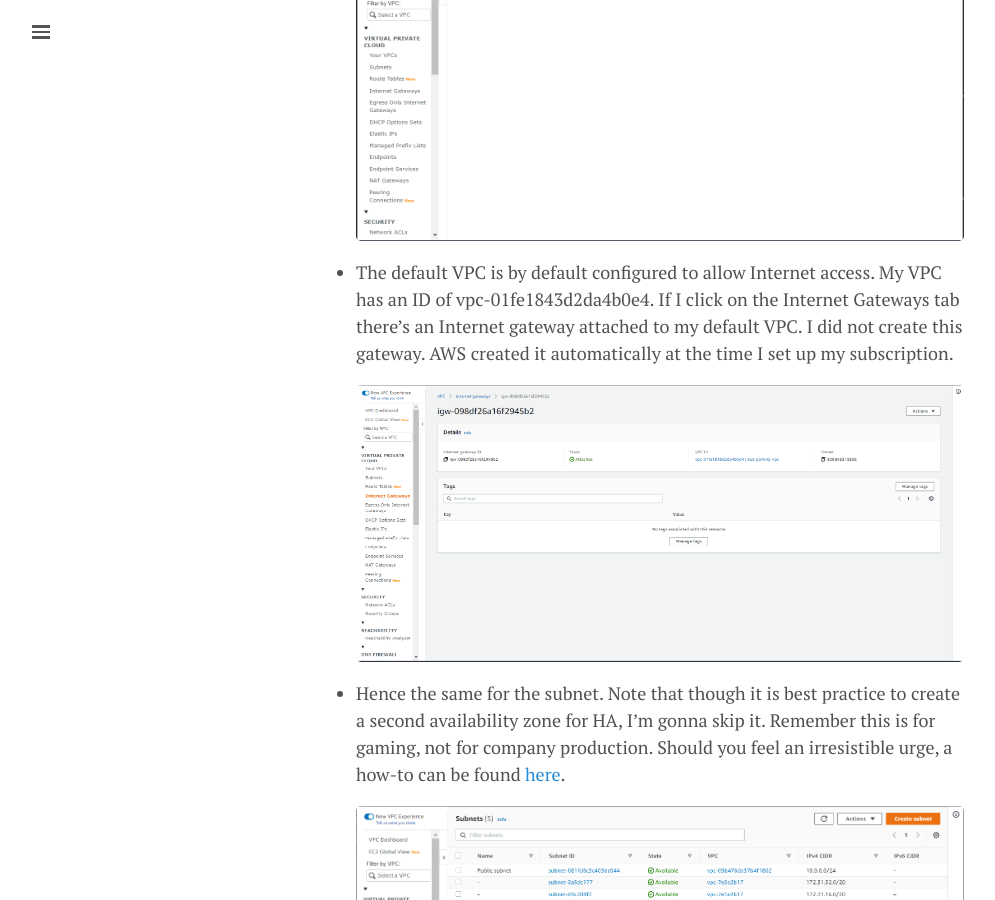
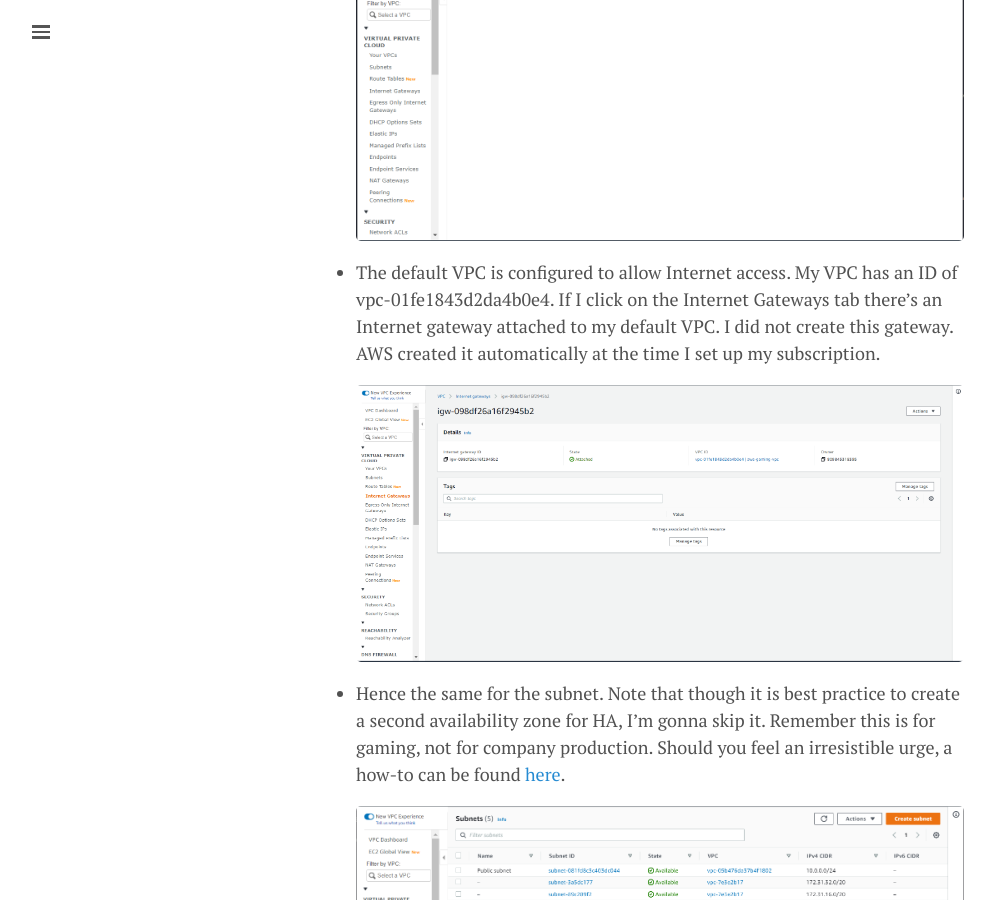
Before and after one commit to lgeurts/lgeurts.github.io, a Jekyll site: the page built from _posts/2021-11-02-aws-high-performance-cloud-gaming.md, in a window 1280 px wide and 900 px high, scrolled down 3242 px. Shown: the whole window, without its empty margins (0-995 px from the left). Built offline with Jekyll 4.4.1, drawn with Linux system fonts in a browser that asks for light colours; nearby versions of some CDN libraries; comment, search, counter and statistics services are not loaded.

Commit message:
Update 2021-11-02-aws-high-performance-cloud-gaming.md

```diff
--- a/_posts/2021-11-02-aws-high-performance-cloud-gaming.md
+++ b/_posts/2021-11-02-aws-high-performance-cloud-gaming.md
@@ -66,7 +66,7 @@
 
   <img src="/assets/aws-parsec-setup/vpc-successfully-created.png" width="654">
 
-- The default VPC is by default configured to allow Internet access. My VPC has an ID of vpc-01fe1843d2da4b0e4. If I click on the Internet Gateways tab there's an Internet gateway attached to my default VPC. I did not create this gateway. AWS created it automatically at the time I set up my subscription.
+- The default VPC is configured to allow Internet access. My VPC has an ID of vpc-01fe1843d2da4b0e4. If I click on the Internet Gateways tab there's an Internet gateway attached to my default VPC. I did not create this gateway. AWS created it automatically at the time I set up my subscription.
 
   <img src="/assets/aws-parsec-setup/vpc-internet-gateway.png" width="654">
 
```
